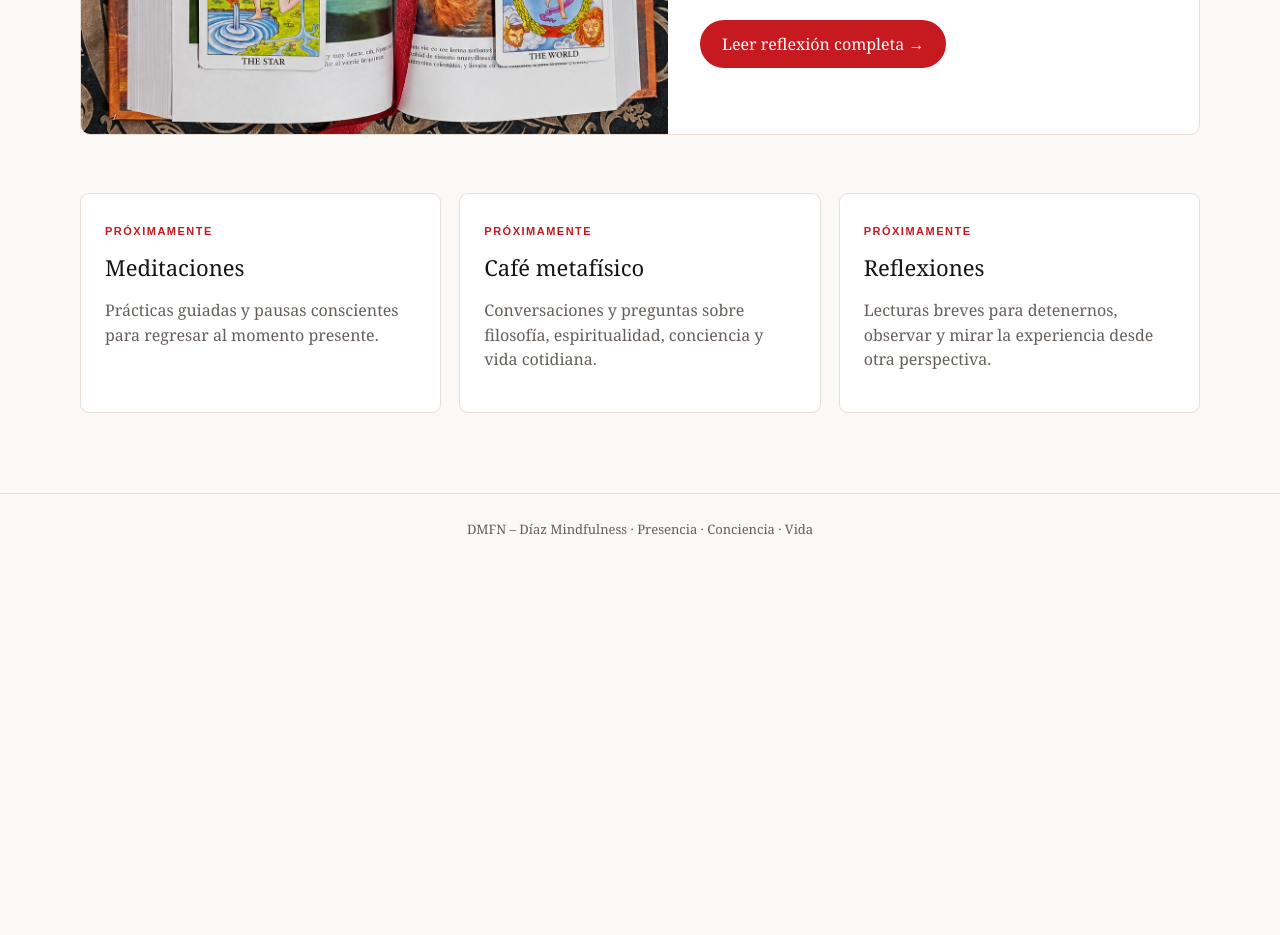
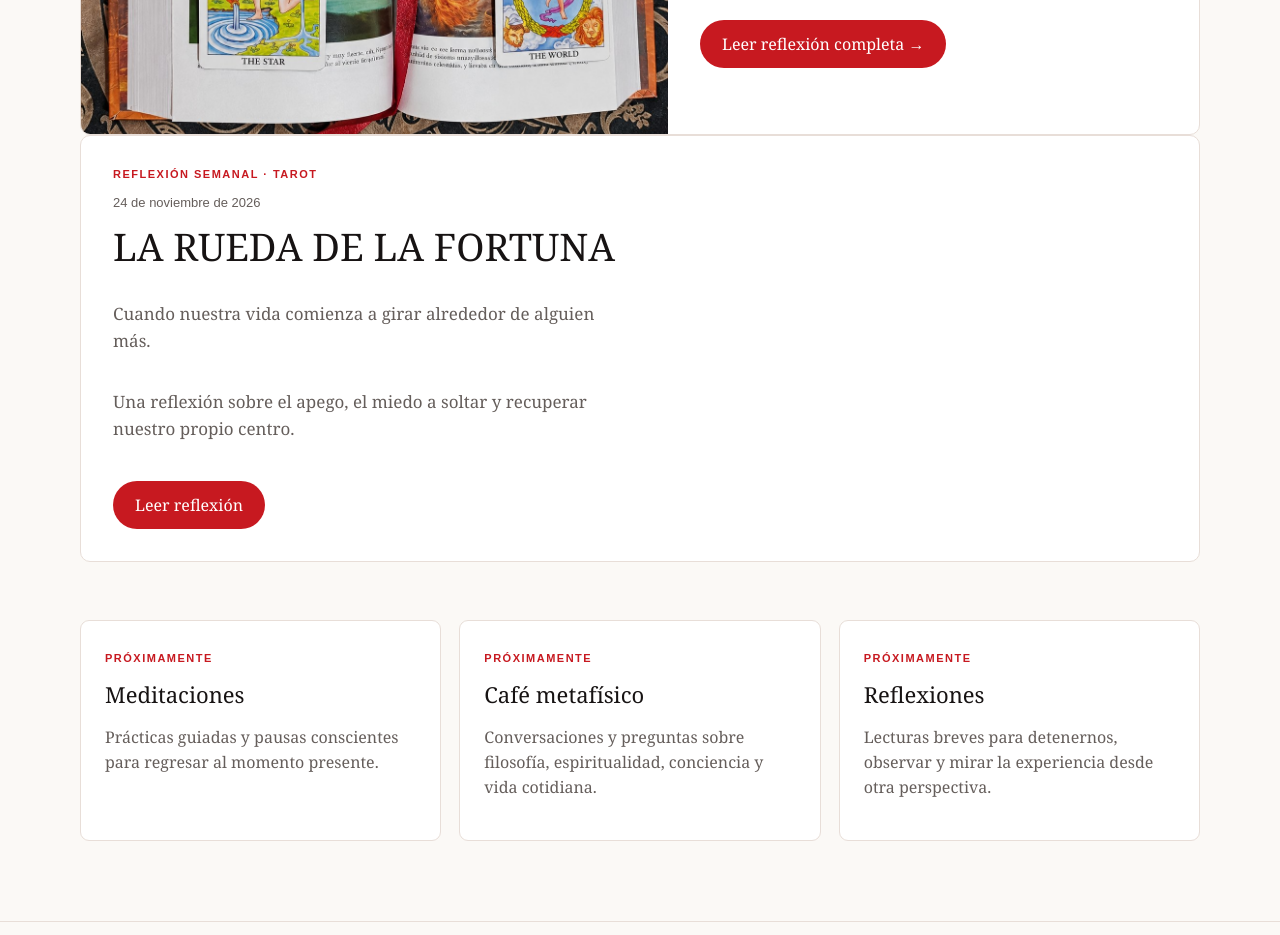
Before and after one commit to jovendiaz/AquiYAhoraLive, a plain HTML site: page blog.html in a window 1280 px wide. Shown: the part 980-1915 px from the top of the page. Before the commit the page ends 1544 px from the top, so only its background shows below. Drawn offline with Linux system fonts and the light colour scheme.

Commit message:
Update blog.html

```diff
--- a/blog.html
+++ b/blog.html
@@ -41,7 +41,16 @@ footer{border-top:1px solid var(--line);padding:26px;text-align:center;color:var
 <a class="btn" href="reflexion-el-mundo.html">Leer reflexión completa →</a>
 </div>
 </article>
-</section>
+ <article class="featured">
+  <div class="details">
+    <span class="tag">Reflexión semanal · Tarot</span>
+    <div class="date">24 de noviembre de 2026</div>
+    <h3>LA RUEDA DE LA FORTUNA</h3>
+    <p>Cuando nuestra vida comienza a girar alrededor de alguien más.</p>
+    <p>Una reflexión sobre el apego, el miedo a soltar y recuperar nuestro propio centro.</p>
+    <a class="btn" href="reflexion-la-rueda-de-la-fortuna.html">Leer reflexión</a>
+  </div>
+ </article></section>
 <section class="more">
 <article class="tile" id="meditaciones"><span class="tag">Próximamente</span><h3>Meditaciones</h3><p>Prácticas guiadas y pausas conscientes para regresar al momento presente.</p></article>
 <article class="tile" id="cafe-metafisico"><span class="tag">Próximamente</span><h3>Café metafísico</h3><p>Conversaciones y preguntas sobre filosofía, espiritualidad, conciencia y vida cotidiana.</p></article>
```
